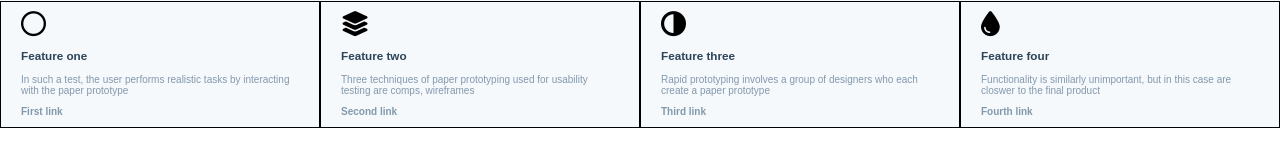
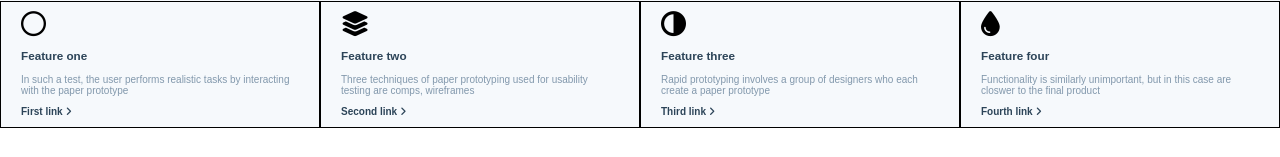
Before and after one commit to jcs-denverdev/copy-of-source, a plain HTML site: page index.html in a window 1280 px wide. Shown: the part 643-800 px from the top of the page. Drawn offline with Linux system fonts and the light colour scheme.

Commit message:
angle right icon from font awesome added, colored and sized

```diff
--- a/index.html
+++ b/index.html
@@ -55,24 +55,28 @@
                     <h3>Feature one</h3>
                     <p>In such a test, the user performs realistic tasks by interacting with the paper prototype</p>
                     <a href="#">First link</a>
+                    <i class="fa-solid fa-angle-right arrow-right"></i>
                 </section>
                 <section class="features">
                     <i class="fa-solid fa-layer-group"></i>
                     <h3>Feature two</h3>
                     <p>Three techniques of paper prototyping used for usability testing are comps, wireframes</p>
                     <a href="#">Second link</a>
+                    <i class="fa-solid fa-angle-right arrow-right"></i>
                 </section>
                 <section class="features">
                     <i class="fa-solid fa-circle-half-stroke fa-flip-horizontal"></i>
                     <h3>Feature three</h3>
                     <p>Rapid prototyping involves a group of designers who each create a paper prototype</p>
                     <a href="#">Third link</a>
+                    <i class="fa-solid fa-angle-right arrow-right"></i>
                 </section>
                 <section class="features">
                     <i class="fa-solid fa-droplet"></i>
                     <h3>Feature four</h3>
                     <p>Functionality is similarly unimportant, but in this case are closwer to the final product</p>
                     <a href="#">Fourth link</a>
+                    <i class="fa-solid fa-angle-right arrow-right"></i>
                 </section>
             </section>
 
--- a/style.css
+++ b/style.css
@@ -272,8 +272,13 @@ main .feature-section {
   font-size: 2.5em;
 }
 
+.features .arrow-right {
+  font-size: 1em;
+  color: var(--primary-blue);
+}
+
 .features a {
-  color: var(--txt-color);
+  color: var(--primary-blue);
   font-weight: bold;
   text-decoration: none;
 }
```
